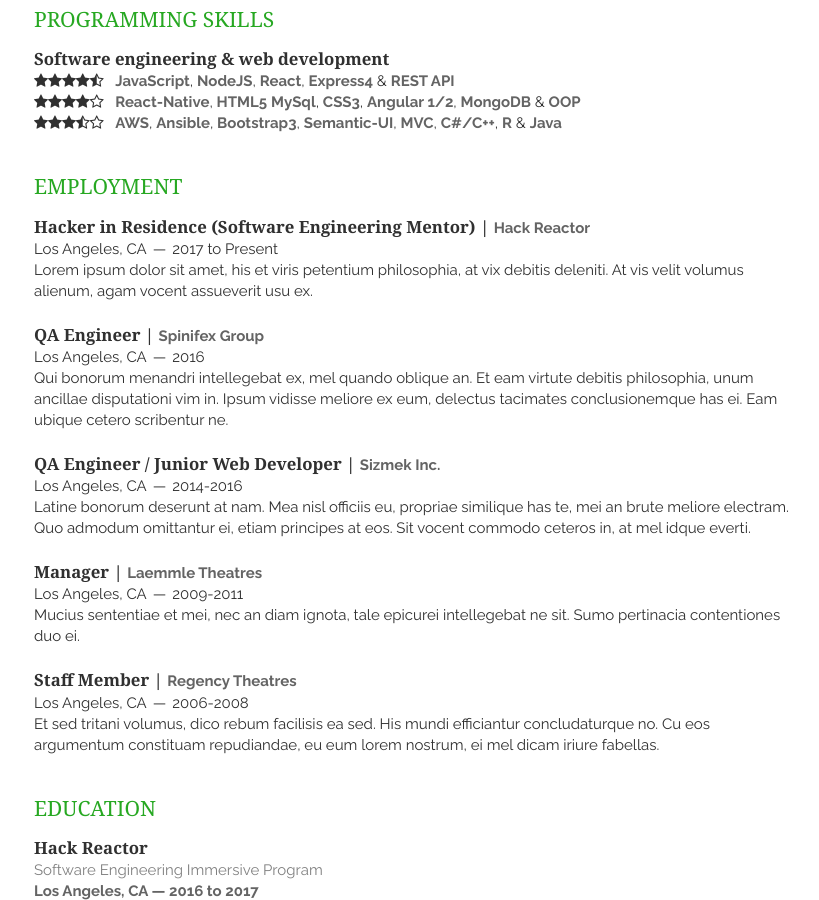
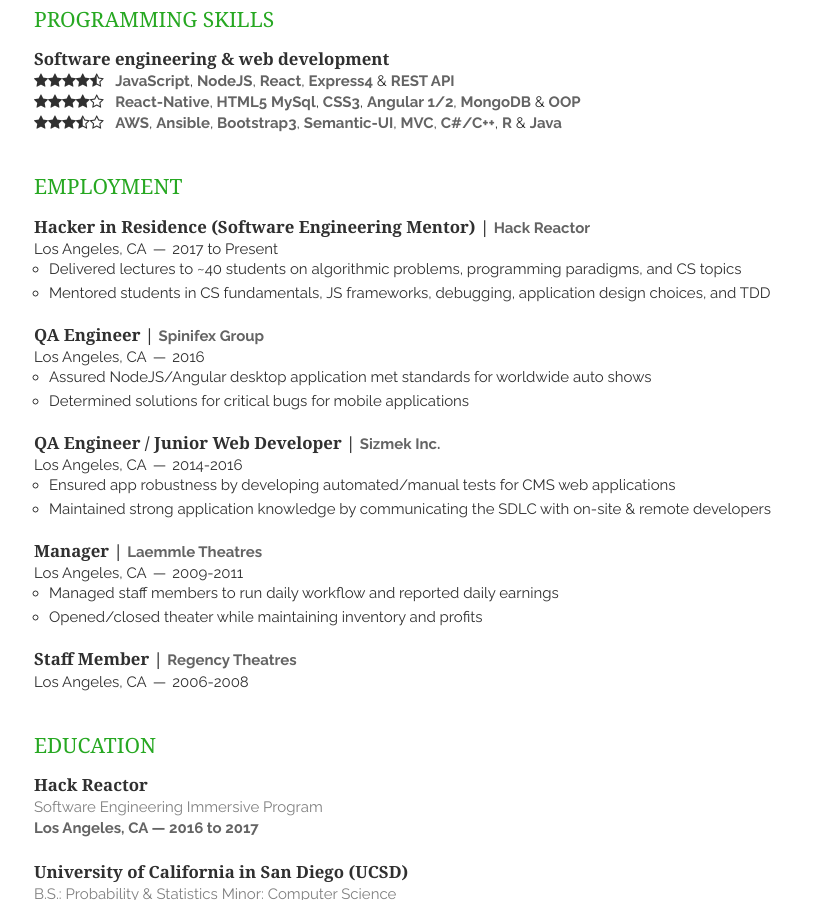
Before and after one commit to ylemberg/ylemberg.github.io, a Jekyll site: the page built from index.html, in a window 1280 px wide and 900 px high, scrolled down 660 px. Shown: the whole window, without its empty margins (326-1145 px from the left). Built offline with Jekyll 4.4.1, drawn with Linux system fonts in a browser that asks for light colours; nearby versions of some CDN libraries; the list of posts is cut into pages by our own code.

Commit message:
[feat] Done with first draft of resume

```diff
--- a/_includes/employment.html
+++ b/_includes/employment.html
@@ -7,8 +7,10 @@
               <span><address>Los Angeles, CA</address><time>2017 to Present</time></span>
             </div>
         </header>
-        <p>Lorem ipsum dolor sit amet, his et viris petentium philosophia,
-            at vix debitis deleniti. At vis velit volumus alienum, agam vocent assueverit usu ex. </p>
+        <ul class="bullet-points">
+          <li class="bullet-point">Delivered lectures to ~40 students on algorithmic problems, programming paradigms, and CS topics</li>
+          <li class="bullet-point">Mentored students in CS fundamentals, JS frameworks, debugging, application design choices, and TDD</li>
+        </ul>
     </article>
     <article>
         <header>
@@ -17,9 +19,10 @@
               <span><address>Los Angeles, CA</address><time>2016</time></span>
             </div>
         </header>
-        <p>Qui bonorum menandri intellegebat ex, mel quando oblique an. Et eam virtute debitis philosophia,
-            unum ancillae disputationi vim in. Ipsum vidisse meliore ex eum,
-            delectus tacimates conclusionemque has ei. Eam ubique cetero scribentur ne.</p>
+        <ul class="bullet-points">
+          <li class="bullet-point">Assured NodeJS/Angular desktop application met standards for worldwide auto shows</li>
+          <li class="bullet-point">Determined solutions for critical bugs for mobile applications</li>
+        </ul>
     </article>
     <article>
         <header>
@@ -28,8 +31,10 @@
               <span><address>Los Angeles, CA</address><time>2014-2016</time></span>
             </div>
         </header>
-        <p>Latine bonorum deserunt at nam. Mea nisl officiis eu, propriae similique has te, mei an brute meliore electram.
-            Quo admodum omittantur ei, etiam principes at eos. Sit vocent commodo ceteros in, at mel idque everti.</p>
+        <ul class="bullet-points">
+          <li class="bullet-point">Ensured app robustness by developing automated/manual tests for CMS web applications</li>
+          <li class="bullet-point">Maintained strong application knowledge by communicating the SDLC with on-site & remote developers</li>
+        </ul>
     </article>
     <article>
         <header>
@@ -38,7 +43,10 @@
               <span><address>Los Angeles, CA</address><time>2009-2011</time></span>
             </div>
         </header>
-        <p>Mucius sententiae et mei, nec an diam ignota, tale epicurei intellegebat ne sit. Sumo pertinacia contentiones duo ei.</p>
+        <ul class="bullet-points">
+          <li class="bullet-point">Managed staff members to run daily workflow and reported daily earnings</li>
+          <li class="bullet-point">Opened/closed theater while maintaining inventory and profits</li>
+        </ul>
     </article>
     <article>
         <header>
@@ -47,8 +55,5 @@
               <span><address>Los Angeles, CA</address><time>2006-2008</time></span>
             </div>
         </header>
-        <p> Et sed tritani volumus, dico rebum facilisis ea sed. His mundi efficiantur concludaturque no.
-            Cu eos argumentum constituam repudiandae, eu eum lorem nostrum, ei mel dicam iriure fabellas.
-        </p>
     </article>
 </section>
--- a/_layouts/layout.html
+++ b/_layouts/layout.html
@@ -19,7 +19,7 @@
     <script src="http://html5shim.googlecode.com/svn/trunk/html5.js"></script>
     <![endif]-->
 
-    <link rel="shortcut icon" href="{{ site.baseurl }}static/img/favicon.ico">
+    <!--<link rel="shortcut icon" href="{{ site.baseurl }}static/img/favicon.ico">-->
     <!-- <link rel="apple-touch-icon" href="static/img/me-icon-57.png"> -->
     <!-- <link rel="apple-touch-icon" sizes="72x72" href="static/img/me-icon-72.png"> -->
     <!-- <link rel="apple-touch-icon" sizes="114x114" href="static/img/me-icon-114.png"> -->
```
Also changed, not shown: 1 other file.
